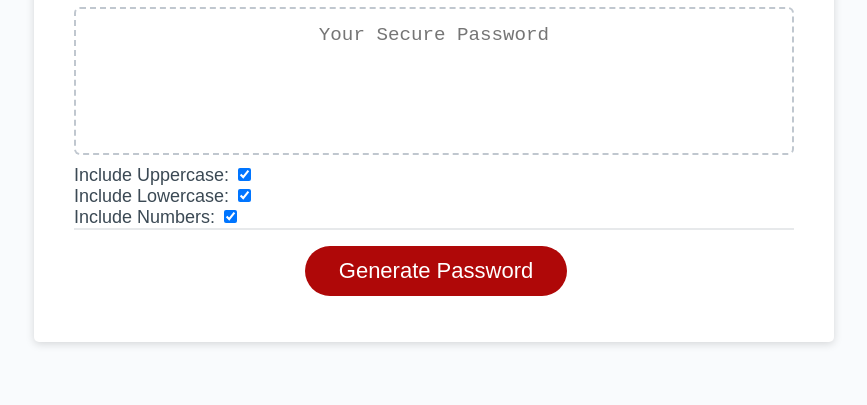
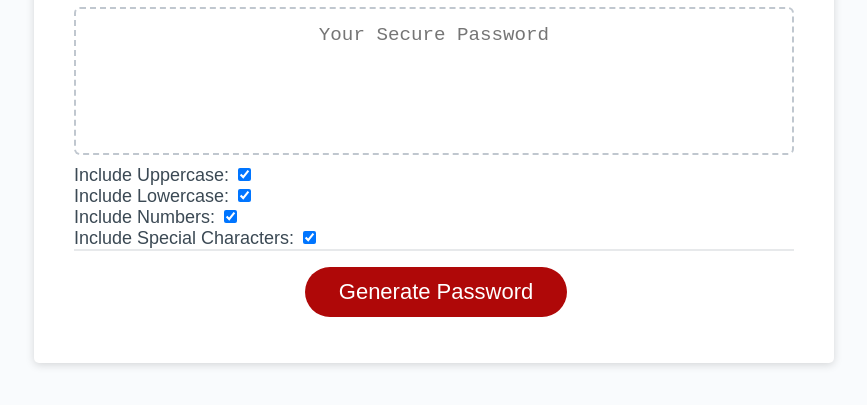
Before and after one commit to GraceEmah17/Password-Generator..-, a plain HTML site: page index.html in a window 1280 px wide. Shown: the part 259-664 px from the top of the page, without its empty margins (206-1073 px from the left). Drawn offline with Linux system fonts and the light colour scheme.

Commit message:
check special characters checkbox to include special characters in password generator

```diff
--- a/index.html
+++ b/index.html
@@ -39,7 +39,10 @@
         <label for="numbers">Include Numbers: </label>
         <input type="checkbox" id="numericCharacters" checked />
         <br />
-
+        <!--check special characters checkbox to include special characters in password generator-->
+        <label for="numbers">Include Special Characters: </label>
+        <input type="checkbox" id="specialCharacters" checked />
+        <br />
         <div class="card-footer">
           <button id="generate" class="btn">Generate Password</button>
         </div>
```
